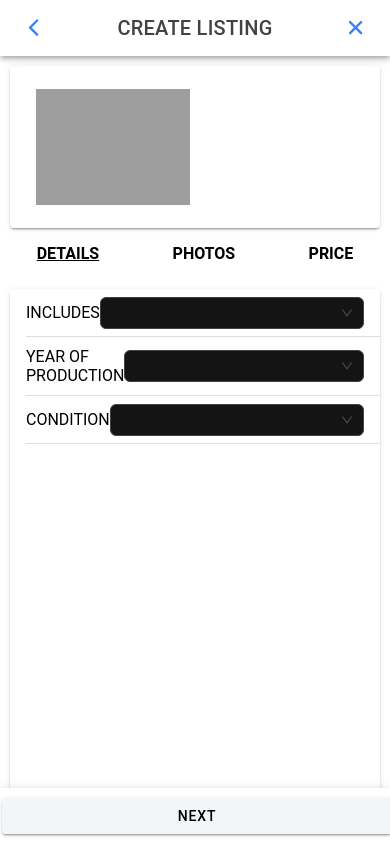
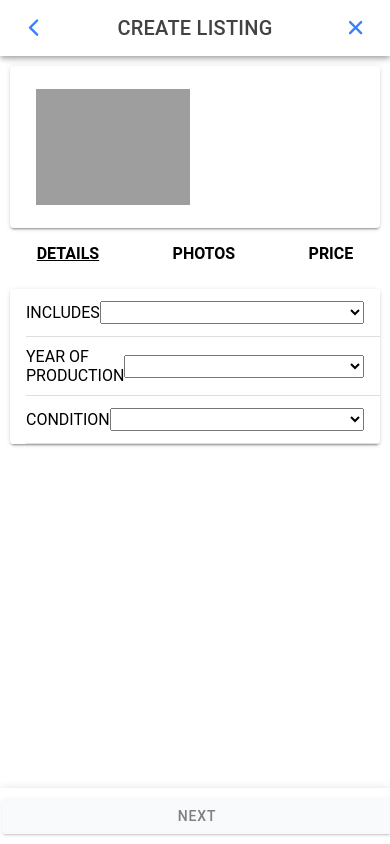
Before and after one commit to bucky-badger-gesmer/watches-exercise-ii, a React (Vite) app: page / in a window 390 px wide. Built offline with nearby package versions, Linux system fonts and the light colour scheme.

Commit message:
feat: mobile mostly working now as expected

```diff
--- a/src/components/Photos.tsx
+++ b/src/components/Photos.tsx
@@ -1,6 +1,5 @@
 import { Camera, CameraResultType, CameraSource } from "@capacitor/camera";
 import { IonCard, IonImg, IonItem, IonLabel } from "@ionic/react";
-import { useState } from "react";
 import "./Photos.css";
 
 export interface UserPhoto {
@@ -8,8 +7,13 @@ export interface UserPhoto {
   webviewPath?: string;
 }
 
-const Photos: React.FC = () => {
-  const [photos, setPhotos] = useState<UserPhoto[]>([]);
+interface PhotosProps {
+  photos: UserPhoto[];
+  setPhotos: React.Dispatch<React.SetStateAction<UserPhoto[]>>;
+}
+
+const Photos: React.FC<PhotosProps> = ({ photos, setPhotos }: PhotosProps) => {
+  //   const [photos, setPhotos] = useState<UserPhoto[]>([]);
 
   const takePicture = async () => {
     try {
--- a/src/components/Price.tsx
+++ b/src/components/Price.tsx
@@ -1,14 +1,23 @@
 import { IonCard, IonItem, IonLabel } from "@ionic/react";
 import { ConfigProvider, Input, theme } from "antd";
-import { useState } from "react";
 
-const Price: React.FC = () => {
-  const [listPrice, setListPrice] = useState<number>(0);
+interface PriceProps {
+  listPrice: string;
+  setListPrice: React.Dispatch<React.SetStateAction<string>>;
+}
+
+const Price: React.FC<PriceProps> = ({
+  listPrice,
+  setListPrice,
+}: PriceProps) => {
+  //   const [price, setPrice] = useState<number>(0);
 
   const handleInput = (e: any) => {
     const newValue = e.target.value;
     if (newValue === "" || /^[0-9]+(\.[0-9]+)?$/.test(newValue)) {
-      setListPrice(newValue);
+      //   setPrice(newValue);
+      const newListPrice = formatUSD(2.5 * newValue);
+      setListPrice(newListPrice);
     }
   };
 
@@ -38,7 +47,7 @@ const Price: React.FC = () => {
         >
           <IonLabel>LIST PRICE</IonLabel>
           <h3>
-            <strong>{formatUSD(2.5 * listPrice)}</strong>
+            <strong>{listPrice}</strong>
           </h3>
         </div>
       </IonItem>
--- a/src/pages/Details.tsx
+++ b/src/pages/Details.tsx
@@ -1,13 +1,18 @@
 import { IonCard, IonItem, IonLabel } from "@ionic/react";
-import { ConfigProvider, Select, theme } from "antd";
-import { useState } from "react";
+import { ConfigProvider, theme } from "antd";
 import "./Details.css";
 
-const CreateListing: React.FC = () => {
-  const [includes, setIncludes] = useState("");
-  const [productionYear, setProductionYear] = useState("");
-  const [condition, setCondition] = useState("");
+interface DetailsProps {
+  setIncludes: React.Dispatch<React.SetStateAction<string>>;
+  setProductionYear: React.Dispatch<React.SetStateAction<string>>;
+  setCondition: React.Dispatch<React.SetStateAction<string>>;
+}
 
+const Details: React.FC<DetailsProps> = ({
+  setIncludes,
+  setProductionYear,
+  setCondition,
+}: DetailsProps) => {
   const currentYear = new Date().getFullYear();
   const years = [];
   for (let year = currentYear; year >= 1900; year--) {
@@ -27,19 +32,19 @@ const CreateListing: React.FC = () => {
   });
 
   const handleIncludesChange = (e: any) => {
-    setIncludes(e);
+    setIncludes(e.target.value);
   };
 
   const handleProductionYearChange = (e: any) => {
-    setProductionYear(e);
+    setProductionYear(e.target.value);
   };
 
   const handleConditionChange = (e: any) => {
-    setCondition(e);
+    setCondition(e.target.value);
   };
 
   return (
-    <IonCard style={{ width: "100%", height: 500 }}>
+    <IonCard style={{ width: "100%" }}>
       <IonItem>
         <IonLabel>INCLUDES</IonLabel>
         <ConfigProvider
@@ -47,9 +52,12 @@ const CreateListing: React.FC = () => {
             algorithm: theme.darkAlgorithm,
           }}
         >
-          <Select
-            style={{ width: "100%" }}
-            options={[
+          <select
+            style={{ display: "flex", width: "100%" }}
+            onChange={handleIncludesChange}
+          >
+            {[
+              { value: "", label: "" },
               { value: "Naked (N/A)", label: "Naked (N/A)" },
               { value: "Card (Papers)", label: "Card (Papers)" },
               { value: "Box", label: "Box" },
@@ -57,10 +65,10 @@ const CreateListing: React.FC = () => {
                 value: "Full Set - Card & Box",
                 label: "Full Set - Card & Box",
               },
-            ]}
-            onChange={handleIncludesChange}
-            value={includes}
-          />
+            ].map((o) => (
+              <option value={o.value}>{o.label}</option>
+            ))}
+          </select>
         </ConfigProvider>
       </IonItem>
       <IonItem>
@@ -70,13 +78,14 @@ const CreateListing: React.FC = () => {
             algorithm: theme.darkAlgorithm,
           }}
         >
-          <Select
-            style={{ width: "100%" }}
-            defaultValue={"Unknown"}
-            options={options}
+          <select
+            style={{ display: "flex", width: "100%" }}
             onChange={handleProductionYearChange}
-            value={productionYear}
-          />
+          >
+            {[{ value: "", label: "" }, ...options].map((o) => (
+              <option value={o.value}>{o.label}</option>
+            ))}
+          </select>
         </ConfigProvider>
       </IonItem>
       <IonItem>
@@ -86,10 +95,12 @@ const CreateListing: React.FC = () => {
             algorithm: theme.darkAlgorithm,
           }}
         >
-          <Select
-            style={{ width: "100%" }}
-            defaultValue={"Unknown"}
-            options={[
+          <select
+            style={{ display: "flex", width: "100%" }}
+            onChange={handleConditionChange}
+          >
+            {[
+              { value: "", label: "" },
               {
                 value: "Unworn",
                 label: "Unworn",
@@ -102,14 +113,14 @@ const CreateListing: React.FC = () => {
                 value: "Pre-Owned (Used)",
                 label: "Pre-Owned (Used)",
               },
-            ]}
-            onChange={handleConditionChange}
-            value={condition}
-          />
+            ].map((o) => (
+              <option value={o.value}>{o.label}</option>
+            ))}
+          </select>
         </ConfigProvider>
       </IonItem>
     </IonCard>
   );
 };
 
-export default CreateListing;
+export default Details;
--- a/src/pages/Home.css
+++ b/src/pages/Home.css
@@ -22,3 +22,17 @@
   align-items: center;
   justify-content: center;
 }
+
+.watchInfoContainer {
+  width: 100%;
+  display: flex;
+  justify-content: space-between;
+}
+
+.squarePhoto {
+  width: 100px; /* Size of the square */
+  height: 100px; /* Size of the square */
+  display: flex;
+  justify-content: center; /* Center content horizontally */
+  align-items: center;
+}
--- a/src/pages/Home.tsx
+++ b/src/pages/Home.tsx
@@ -10,6 +10,7 @@ import {
   IonHeader,
   IonIcon,
   IonImg,
+  IonLabel,
   IonModal,
   IonPage,
   IonRow,
@@ -19,16 +20,23 @@ import {
 import { chevronBack, close } from "ionicons/icons";
 import { Swiper, SwiperSlide } from "swiper/react";
 
+import { Camera, CameraResultType, CameraSource } from "@capacitor/camera";
 import "@ionic/react/css/ionic-swiper.css";
 import { useRef, useState } from "react";
 import "swiper/css";
-import Photos from "../components/Photos";
+import Photos, { UserPhoto } from "../components/Photos";
 import Price from "../components/Price";
 import Details from "./Details";
 import "./Home.css";
 
 const Home: React.FC = () => {
   const [prevSlideIndex, setPrevSlideIndex] = useState(0);
+  const [includes, setIncludes] = useState("");
+  const [productionYear, setProductionYear] = useState("");
+  const [condition, setCondition] = useState("");
+  const [photos, setPhotos] = useState<UserPhoto[]>([]);
+  const [listPrice, setListPrice] = useState<string>("");
+
   const modal = useRef<HTMLIonModalElement>(null);
 
   const handleSlideChange = (swiper: any) => {
@@ -42,6 +50,29 @@ const Home: React.FC = () => {
 
     setPrevSlideIndex(currentSlideIndex);
   };
+
+  const takePicture = async () => {
+    try {
+      const cameraPhoto = await Camera.getPhoto({
+        resultType: CameraResultType.Uri,
+        source: CameraSource.Camera,
+        quality: 100,
+      });
+      const fileName = Date.now() + ".jpeg";
+      const newPhotos = [
+        {
+          filepath: fileName,
+          webviewPath: cameraPhoto.webPath,
+        },
+        ...photos,
+      ];
+      setPhotos(newPhotos);
+    } catch (error) {
+      console.error("Error taking photo", error);
+    }
+  };
+
+  console.log("POOPY", listPrice);
 
   return (
     <IonPage style={{ justifyContent: "center", alignItems: "center" }}>
@@ -112,13 +143,17 @@ const Home: React.FC = () => {
           onSlideChange={handleSlideChange}
         >
           <SwiperSlide>
-            <Details />
+            <Details
+              setIncludes={setIncludes}
+              setProductionYear={setProductionYear}
+              setCondition={setCondition}
+            />
           </SwiperSlide>
           <SwiperSlide>
-            <Photos />
+            <Photos photos={photos} setPhotos={setPhotos} />
           </SwiperSlide>
           <SwiperSlide>
-            <Price />
+            <Price listPrice={listPrice} setListPrice={setListPrice} />
           </SwiperSlide>
         </Swiper>
         <IonModal
@@ -165,6 +200,64 @@ const Home: React.FC = () => {
                         </div>
                       </IonCol>
                     </IonRow>
+                    <IonRow>
+                      <IonCol size="12">
+                        <div className="watchInfoContainer">
+                          <div>
+                            <p>YEAR</p>
+                            <h3
+                              style={{ color: "white", fontWeight: "bolder" }}
+                            >
+                              {productionYear}
+                            </h3>
+                          </div>
+                          <div>
+                            <p>INCULDES</p>
+                            <h3
+                              style={{ color: "white", fontWeight: "bolder" }}
+                            >
+                              {includes}
+                            </h3>
+                          </div>
+                          <div>
+                            <p>CONDITION</p>
+                            <h3
+                              style={{ color: "white", fontWeight: "bolder" }}
+                            >
+                              {condition}
+                            </h3>
+                          </div>
+                        </div>
+                      </IonCol>
+                    </IonRow>
+                    <IonRow>
+                      <IonCol size="12">
+                        {photos.length > 0 &&
+                          photos.map((photo) => {
+                            return (
+                              <div className="squarePhoto">
+                                <IonImg src={photo.webviewPath} />
+                              </div>
+                            );
+                          })}
+                      </IonCol>
+                    </IonRow>
+                    <IonRow>
+                      <IonCol size="12">
+                        <div
+                          style={{
+                            display: "flex",
+                            flexDirection: "column",
+                            marginTop: 20,
+                          }}
+                        >
+                          <IonLabel>LIST PRICE</IonLabel>
+                          <h3 style={{ color: "white", fontWeight: "bolder" }}>
+                            <strong>{listPrice}</strong>
+                          </h3>
+                        </div>
+                      </IonCol>
+                    </IonRow>
                   </IonGrid>
                 </IonCardContent>
               </IonCard>
@@ -180,7 +273,18 @@ const Home: React.FC = () => {
       </IonContent>
       <IonFooter>
         <IonToolbar>
-          <IonButton color="light" style={{ width: "100%" }} id="open-modal">
+          <IonButton
+            color="light"
+            style={{ width: "100%" }}
+            id="open-modal"
+            disabled={
+              includes === "" ||
+              productionYear === "" ||
+              condition === "" ||
+              photos.length < 3 ||
+              listPrice === ""
+            }
+          >
             NEXT
           </IonButton>
         </IonToolbar>
```
